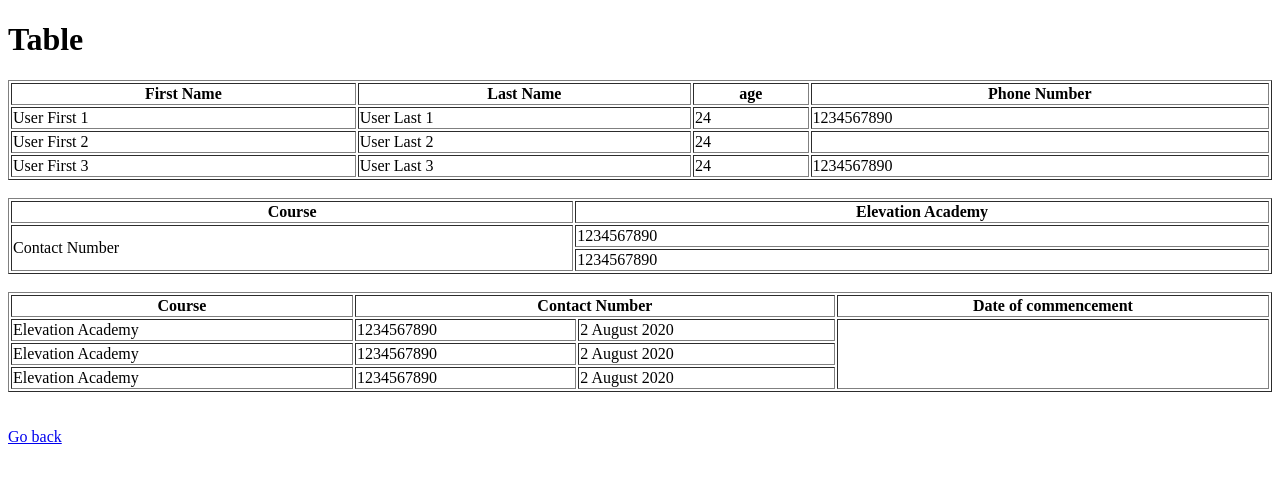
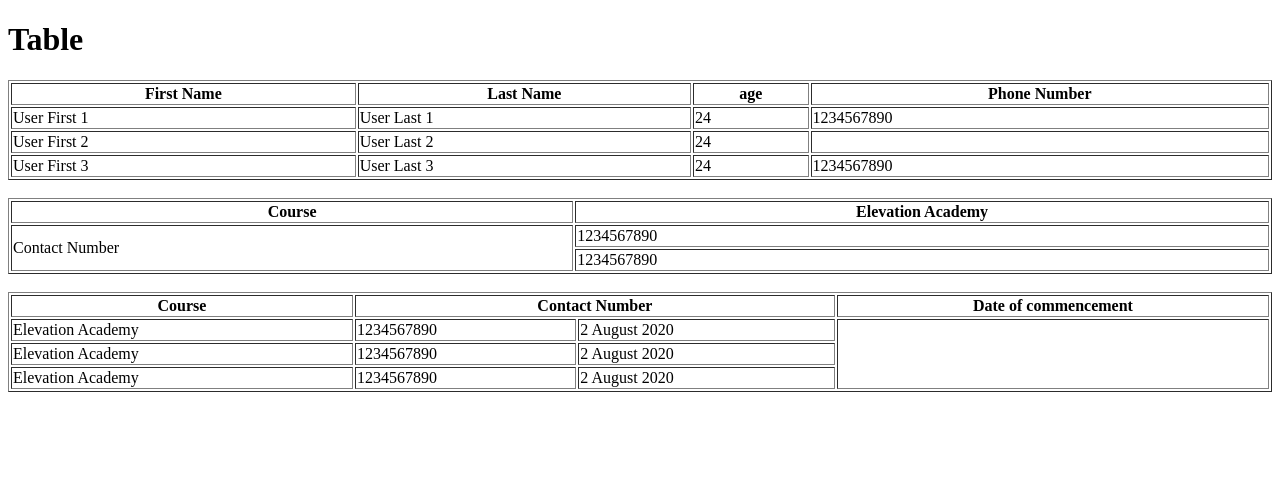
Before and after one commit to NEELAVATHI-HAI/assign, a plain HTML site: page index2.html in a window 1280 px wide. Drawn offline with Linux system fonts and the light colour scheme.

Commit message:
Update index2.html

```diff
--- a/index2.html
+++ b/index2.html
@@ -70,6 +70,6 @@
             </table>
 
         </form><br><br>
-        <a href="assignment_2.html">Go back</a>
+
     </body>
 </html>
```
